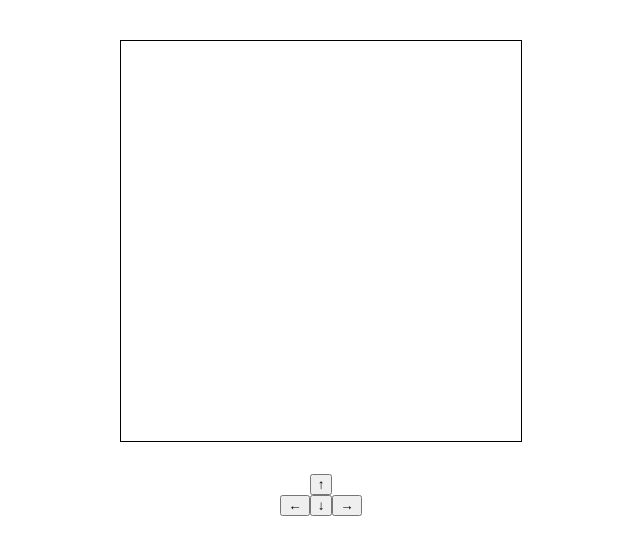
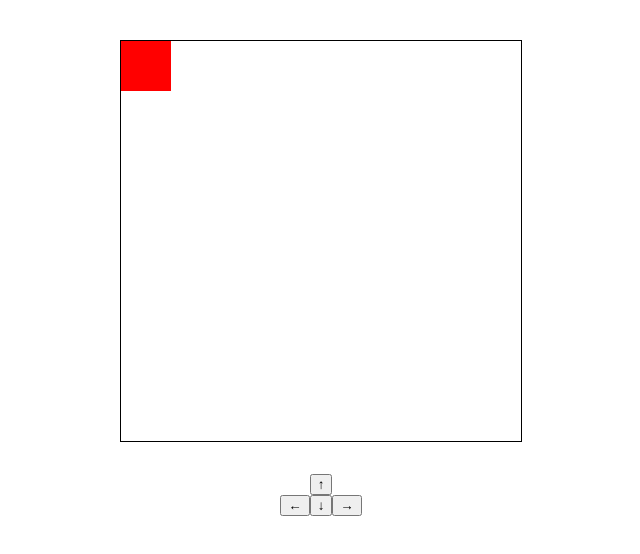
Before and after one commit to NRankapole/Gamepad-Emulator, a React (Vite) app in the folder gamepad/: page / in a window 1280 px wide. Shown: the top 554 px of the page, without its empty margins (319-959 px from the left). Built offline with nearby package versions, Linux system fonts and the light colour scheme.

Commit message:
Troy & Neo | functions to move from w3

```diff
--- a/gamepad/src/Game.tsx
+++ b/gamepad/src/Game.tsx
@@ -13,18 +13,23 @@ const CELL_SIZE = 50;
 export default function Game() {
   const [pos, setPos] = useState<Pos>({ x: 0, y: 0 });
 
+  //shamelessly from https://www.w3schools.com/graphics/game_movement.asp
   function moveUp() {
-
+    setPos({ x: pos.x, y: Math.max(0, pos.y - 1) });
   }
 
   function moveDown() {
+    setPos({ x: pos.x, y: Math.min(BOARD_SIZE - 1, pos.y + 1) });
   }
 
   function moveLeft() {
+    setPos({ x: Math.max(0, pos.x - 1), y: pos.y });
   }
 
   function moveRight() {
+    setPos({ x: Math.min(BOARD_SIZE - 1, pos.x + 1), y: pos.y });
   }
+
 
   return (
     <div className="gameContainer">
--- a/gamepad/src/components/Gameboard/Gameboard.scss
+++ /dev/null
@@ -1,6 +0,0 @@
-.boardContainer{
-    position: relative;
-    width: 400px;
-    height: 400px;
-    border: 1px solid black;
-}
--- a/gamepad/src/components/Gameboard/Gameboard.tsx
+++ b/gamepad/src/components/Gameboard/Gameboard.tsx
@@ -15,6 +15,16 @@ export function GameBoard({ pos, boardSize, cellSize }: Props) {
         border: "1px solid black",
       }}
     >
+        <div
+        style={{
+          position: "absolute",
+          width: cellSize,
+          height: cellSize,
+          background: "red",
+          transform: `translate(${pos.x * cellSize}px, ${pos.y * cellSize}px)`,
+          transition: "transform 0.1s linear",
+        }}
+      />
     </div>
   );
 }
```
